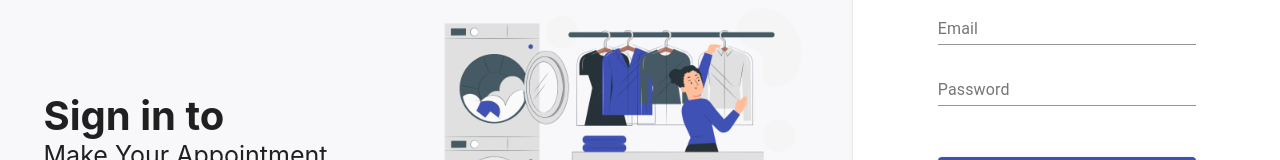
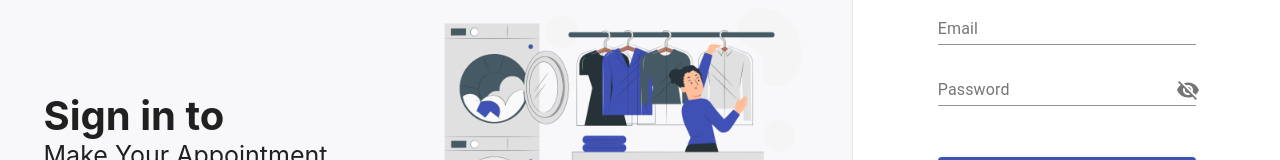
Before and after one commit to DeniBD/UniWash, a React (Create React App) app in the folder UniWash_FE/: page / in a window 1280 px wide. Shown: the part 270-430 px from the top of the page. Built offline with nearby package versions, Linux system fonts and the light colour scheme.

Commit message:
test login endpoint

```diff
--- a/UniWash_FE/package.json
+++ b/UniWash_FE/package.json
@@ -53,6 +53,6 @@
     ]
   },
   "devDependencies": {
-    "react-router-dom": "^6.20.1"
+    "react-router-dom": "^6.21.2"
   }
 }
--- a/UniWash_FE/src/App/Screens/Login/Login.tsx
+++ b/UniWash_FE/src/App/Screens/Login/Login.tsx
@@ -1,11 +1,82 @@
 import { Button, Grid, Paper, TextField } from '@material-ui/core';
 import { useNavigate } from 'react-router-dom';
 import "./Login.css";
-import React from 'react';
+import React, {useState} from 'react';
+import axios from "axios";
+import {IconButton, InputAdornment} from "@mui/material";
+import {Visibility, VisibilityOff} from "@mui/icons-material";
 const Login = () => {
     const navigate = useNavigate();
-    const handleLogin = () => {
-        navigate('/dashboard');
+
+    const [email, setEmail] = useState(''); // State for email
+    const [password, setPassword] = useState(''); // State for password
+    const [emailError, setEmailError] = useState('');
+    const [passwordError, setPasswordError] = useState('');
+
+    const [showPassword, setShowPassword] = useState<boolean>(false);
+    const handleClickShowPassword = () => {
+        setShowPassword(!showPassword);
+    };
+    const handleMouseDownPassword = (event: React.MouseEvent<HTMLButtonElement>) => {
+        event.preventDefault();
+    };
+
+
+    const handleLogin = async (event: React.FormEvent<HTMLFormElement>): Promise<void> => {
+        event.preventDefault();
+
+        // Clear previous errors
+        setEmailError('');
+        setPasswordError('');
+
+        // Email and password validation
+        const emailRegex = /^[a-zA-Z]+.[a-zA-Z]+@e-uvt\.ro$/;
+        const passwordRegex = /^(?=.*[A-Z])(?=.*\d)(?=.*[!@#$%^&*])[A-Za-z\d!@#$%^&*]{8,}$/;
+
+        let valid = true;
+
+        if (!emailRegex.test(email)) {
+            setEmailError("Invalid email format. It should be FullName@e-uvt.ro");
+            valid = false;
+        }
+
+        if (!passwordRegex.test(password)) {
+            setPasswordError("Password must be at least 8 characters long and include at least one uppercase letter, one number, and one symbol.");
+            valid = false;
+        }
+
+        if (!valid) {
+            return; // Stop the login process if validation fails
+        }
+
+        navigate('/dashboard'); //asta se sterge dupa ce verificam logarea ca merge
+
+        // try {
+        //     const response = await axios.post('http://localhost:8090/auth/login', {
+        //         email: email,
+        //         password: password,
+        //     });
+        //
+        //     // Assuming the server sends back a token or user data
+        //     // You might want to do something with this data, like storing it for future requests
+        //     if (response.data) {
+        //         // Example: localStorage.setItem('authToken', response.data.token);
+        //
+        //         // Navigate to the dashboard on successful login
+        //         navigate('/dashboard');
+        //     }
+        // } catch (error: unknown) {
+        //     // Check if the error is an instance of the Error class
+        //     if (error instanceof Error) {
+        //         console.error('Login failed:', error.message);
+        //         alert('Login failed. Please check your credentials and try again.');
+        //     } else {
+        //         // Handle cases where the error is not an Error object
+        //         console.error('An unexpected error occurred:', error);
+        //         alert('An unexpected error occurred. Please try again.');
+        //     }
+        // }
+
     }
     return (
         <Grid container className="page">
@@ -23,18 +94,40 @@ const Login = () => {
 
             <Grid item xs={12} sm={5} md={5} lg={4}>
                 <Paper className="right">
-                    <form className="form_container">
+                    <form className="form_container" onSubmit={handleLogin}>
                         <div className="title_right">Sign in</div>
 
                         <TextField
                             className="input"
                             label="Email"
                             type="email"
+                            value={email}
+                            onChange={(e) => setEmail(e.target.value)}
+                            error={!!emailError}
+                            helperText={emailError}
                         />
                         <TextField
                             className="input"
                             label="Password"
-                            type="password"
+                            type={showPassword ? 'text' : 'password'}
+                            value={password}
+                            onChange={(e) => setPassword(e.target.value)}
+                            error={!!passwordError}
+                            helperText={passwordError}
+                            InputProps={{
+                                endAdornment: (
+                                    <InputAdornment position="end">
+                                        <IconButton
+                                            aria-label="toggle password visibility"
+                                            onClick={handleClickShowPassword}
+                                            onMouseDown={handleMouseDownPassword}
+                                            edge="end"
+                                        >
+                                            {showPassword ? <Visibility /> : <VisibilityOff />}
+                                        </IconButton>
+                                    </InputAdornment>
+                                ),
+                            }}
                         />
 
                         <Button
@@ -42,8 +135,6 @@ const Login = () => {
                             variant="contained"
                             color="primary"
                             className="button"
-                            onClick = {handleLogin}
-
                         >
                             Login
                         </Button>
```
Also changed, not shown: 1 other file (tests, documents, lock files or other folders).
